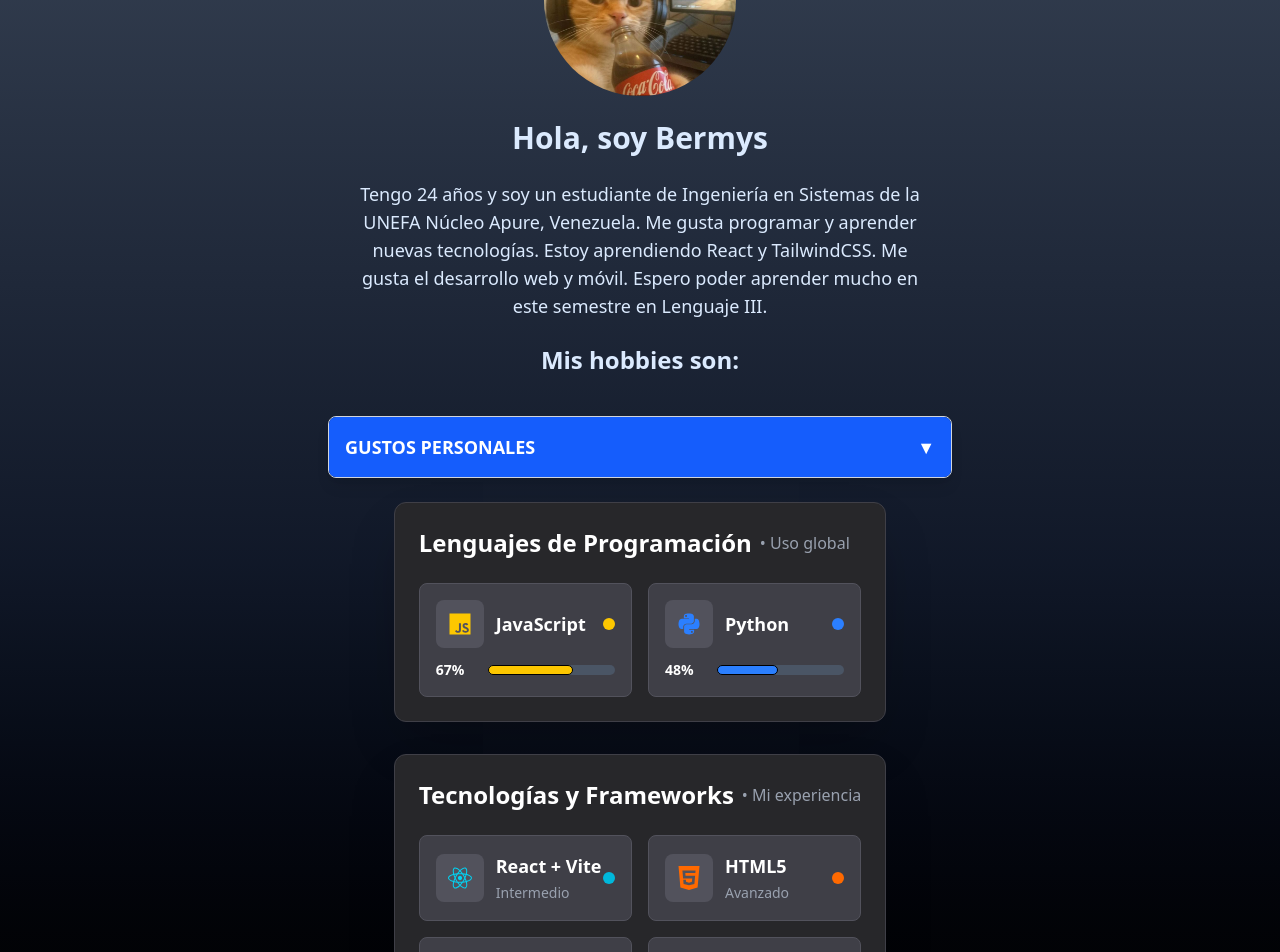
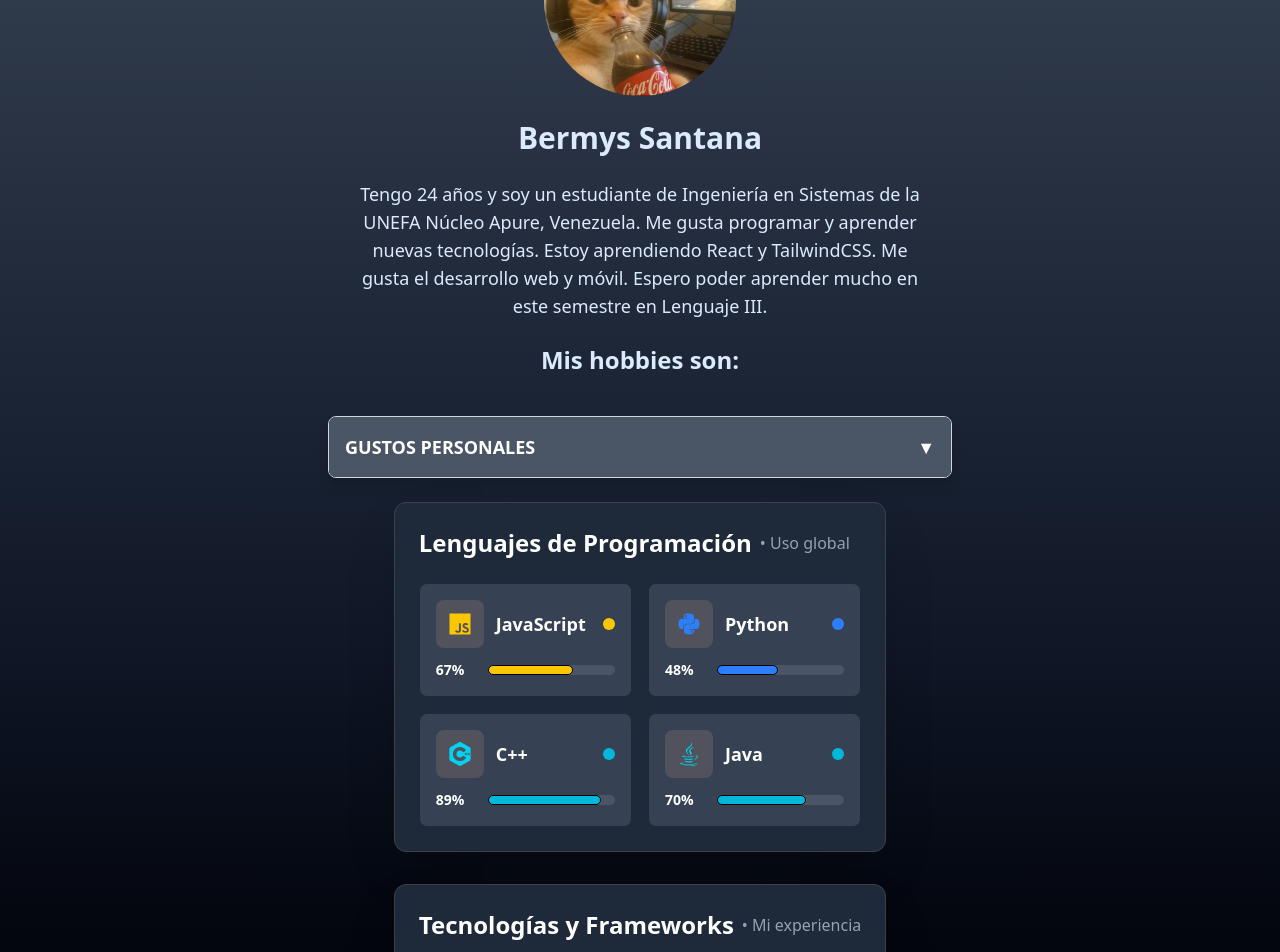
Before and after one commit to Ailya45/Practica-React2, a React (Vite) app: page / in a window 1280 px wide. Shown: the part 120-1072 px from the top of the page. Built offline with nearby package versions, Linux system fonts and the light colour scheme.

Commit message:
change color of languages and slider

```diff
--- a/src/LanguagesTable.jsx
+++ b/src/LanguagesTable.jsx
@@ -1,6 +1,6 @@
 import React from 'react';
-import { FaJs, FaPython, FaReact } from 'react-icons/fa';
-import { SiFlask, SiTailwindcss, SiHtml5 } from 'react-icons/si';
+import { FaJs, FaPython, FaReact, FaJava } from 'react-icons/fa';
+import { SiFlask, SiTailwindcss, SiHtml5, SiCplusplus } from 'react-icons/si';
 
 const LanguagesTable = () => {
   const languages = [
@@ -17,13 +17,27 @@ const LanguagesTable = () => {
       color: "bg-blue-500",
       percentage: "48%",
       icon: <FaPython className="text-2xl text-blue-500" />,
-    }
+    },
+    {
+      id: 3,
+      name: "C++",
+      color: "bg-cyan-500",
+      percentage: "89%",
+      icon: <SiCplusplus className="text-2xl text-cyan-400" />,
+    },
+    {
+      id: 4,
+      name: "Java",
+      color: "bg-cyan-500",
+      percentage: "70%",
+      icon: <FaJava className="text-2xl text-cyan-400" />,
+    },
   ];
 
   const technologies = [
     {
       id: 1,
-      name: "React + Vite",
+      name: "React",
       color: "bg-cyan-500",
       level: "Intermedio",
       icon: <FaReact className="text-2xl text-cyan-400" />,
@@ -54,7 +68,7 @@ const LanguagesTable = () => {
   return (
     <div className="space-y-8 max-w-4xl mx-auto">
       {/* Sección Lenguajes - Mismo diseño que tecnologías pero con barras */}
-      <div className="bg-zinc-800 rounded-xl shadow-2xl p-6 border border-zinc-700">
+      <div className="bg-gray-800 rounded-xl shadow-2xl p-6 border border-zinc-700">
         <div className="flex items-center gap-2 mb-6">
           <h2 className="text-2xl font-bold text-white">Lenguajes de Programación</h2>
           <span className="text-gray-400">• Uso global</span>
@@ -62,7 +76,7 @@ const LanguagesTable = () => {
 
         <div className="grid grid-cols-1 md:grid-cols-2 gap-4">
           {languages.map((lang) => (
-            <div key={lang.id} className="flex flex-col p-4 rounded-lg bg-zinc-700 border border-zinc-600 hover:bg-zinc-650 transition-colors duration-200">
+            <div key={lang.id} className="flex flex-col p-4 rounded-lg bg-gray-700 border border-gray-800 hover:bg-blue-400 transition-colors duration-200">
               {/* Parte superior: Ícono y nombre */}
               <div className="flex items-center justify-between mb-3">
                 <div className="flex items-center gap-3">
@@ -92,7 +106,7 @@ const LanguagesTable = () => {
       </div>
 
       {/* Sección Tecnologías - Diseño original */}
-      <div className="bg-zinc-800 rounded-xl shadow-2xl p-6 border border-zinc-700">
+      <div className="bg-gray-800 rounded-xl shadow-2xl p-6 border border-zinc-700">
         <div className="flex items-center gap-2 mb-6">
           <h2 className="text-2xl font-bold text-white">Tecnologías y Frameworks</h2>
           <span className="text-gray-400">• Mi experiencia</span>
@@ -100,7 +114,7 @@ const LanguagesTable = () => {
 
         <div className="grid grid-cols-1 md:grid-cols-2 gap-4">
           {technologies.map((tech) => (
-            <div key={tech.id} className="flex items-center justify-between p-4 rounded-lg bg-zinc-700 border border-zinc-600 hover:bg-zinc-650 transition-colors duration-200">
+            <div key={tech.id} className="flex items-center justify-between p-4 rounded-lg bg-gray-700 border border-b-gray-800 hover:bg-blue-400 transition-colors duration-200">
               <div className="flex items-center gap-3 flex-1">
                 <div className="w-12 h-12 flex items-center justify-center bg-zinc-600 rounded-lg -0">
                   {tech.icon}
--- a/src/pages/Portfolio.jsx
+++ b/src/pages/Portfolio.jsx
@@ -85,8 +85,8 @@ const Portfolio = () => {
         <div className="flex flex-col items-center mx-auto p-6 max-w-2xl">
 
             <img className="img-circle rounded-full object-cover w-48 h-48" src={fotoPerfil} alt="foto-perfil" />
-            <div className="flex-col items-center space-y-6 p-6 w-full">
-                <h1 className = "text-3xl font-bold text-blue-100 text-center">Hola, soy Bermys</h1>
+            <div className="flex-col items-start space-y-6 p-6 w-full">
+                <h1 className = "text-3xl font-bold text-blue-100 text-center">Bermys Santana</h1>
                 <p className = "text-lg text-blue-100 text-center">
                     Tengo 24 años y soy un estudiante de Ingeniería en Sistemas de la UNEFA Núcleo Apure, Venezuela.
                     Me gusta programar y aprender nuevas tecnologías.
@@ -101,7 +101,7 @@ const Portfolio = () => {
             <div className="w-full border border-gray-300 rounded-lg overflow-hidden shadow-lg mt-4">
 
                 <div
-                    className="bg-blue-600 text-white p-4 cursor-pointer text-lg font-semibold flex justify-between items-center"
+                    className="bg-gray-600 text-white p-4 cursor-pointer text-lg font-semibold flex justify-between items-center"
                     onClick={toggleSlider}
                 >
                     <span>
```
